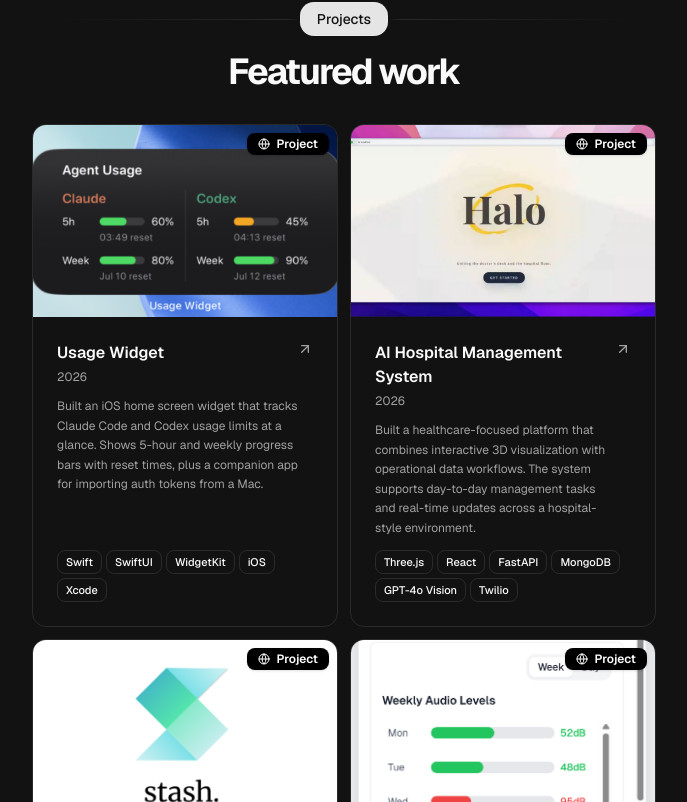
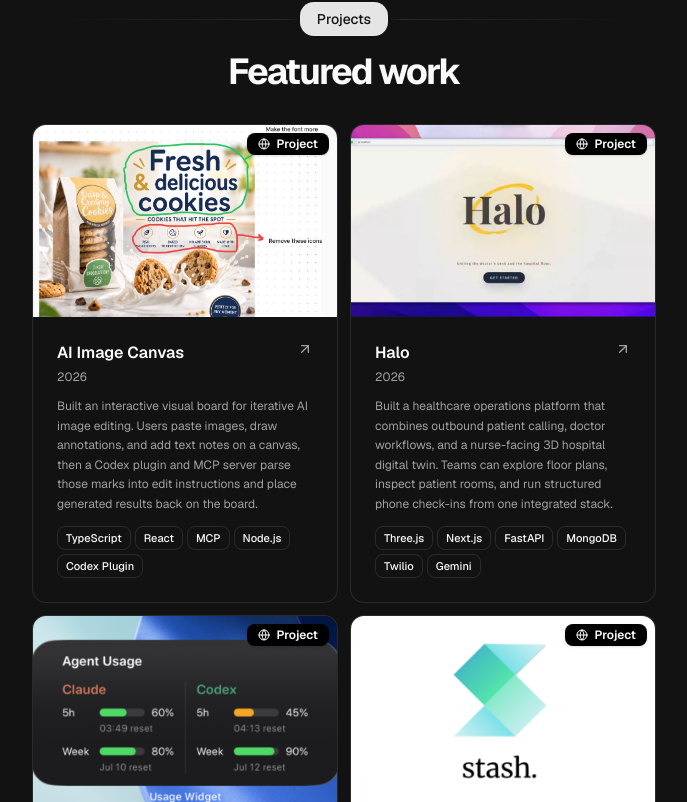
Before and after one commit to Awais-H/portfolio, a Next.js app: page / in a window 1280 px wide. Shown: the part 1338-2140 px from the top of the page, without its empty margins (296-983 px from the left). Built offline with nearby package versions, Linux system fonts and the light colour scheme.

Commit message:
Update portfolio content and UI.

```diff
--- a/src/components/project-card.tsx
+++ b/src/components/project-card.tsx
@@ -57,7 +57,7 @@
   return (
     <div
       className={cn(
-        "flex flex-col h-full border border-border rounded-xl overflow-hidden hover:ring-2 cursor-pointer hover:ring-muted transition-all duration-200",
+        "flex flex-col h-full border border-border rounded-xl overflow-hidden bg-background hover:ring-2 cursor-pointer hover:ring-muted transition-all duration-200",
         className
       )}
     >
--- a/src/components/section/contact-section.tsx
+++ b/src/components/section/contact-section.tsx
@@ -1,5 +1,4 @@
 import Link from "next/link";
-import { FlickeringGrid } from "@/components/effects/flickering-grid";
 import { DATA } from "@/data/resume";
 
 export default function ContactSection() {
@@ -12,23 +11,9 @@
       <div className="absolute -top-4 border bg-primary z-10 rounded-xl px-4 py-1 left-1/2 -translate-x-1/2">
         <span className="text-background text-sm font-medium">Contact</span>
       </div>
-      <div className="absolute inset-0 top-0 left-0 right-0 h-1/2 rounded-xl overflow-hidden">
-        <FlickeringGrid
-          className="h-full w-full"
-          squareSize={2}
-          gridGap={2}
-          style={{
-            maskImage: "linear-gradient(to bottom, black, transparent)",
-            WebkitMaskImage: "linear-gradient(to bottom, black, transparent)",
-          }}
-        />
-      </div>
       <div className="relative flex flex-col items-center gap-4 text-center">
-        <h2 className="text-3xl font-bold tracking-tighter sm:text-5xl">
-          Found me interesting?
-        </h2>
         <p className="mx-auto max-w-lg text-muted-foreground text-balance">
-          You can contact me via email at{" "}
+          Feel free to reach out at{" "}
           <Link
             href={emailHref}
             target="_blank"
@@ -36,7 +21,8 @@
             className="text-blue-500 hover:underline underline-offset-4 focus-visible:outline-none focus-visible:ring-2 focus-visible:ring-ring focus-visible:ring-offset-2 rounded-sm"
           >
             {DATA.contact.email || "you@example.com"}
-          </Link>
+          </Link>{" "}
+          :)
         </p>
       </div>
     </div>
--- a/src/components/section/projects-section.tsx
+++ b/src/components/section/projects-section.tsx
@@ -1,6 +1,7 @@
 import BlurFade from "@/components/effects/blur-fade";
 import { ProjectCard } from "@/components/project-card";
 import { DATA } from "@/data/resume";
+import { cn } from "@/lib/utils";
 
 const BLUR_FADE_DELAY = 0.04;
 
@@ -28,7 +29,12 @@
               <BlurFade
                 key={project.title}
                 delay={BLUR_FADE_DELAY * 12 + id * 0.05}
-                className="h-full"
+                className={cn(
+                  "h-full",
+                  id === DATA.projects.length - 1 &&
+                    DATA.projects.length % 2 === 1 &&
+                    "sm:col-span-2 sm:max-w-[calc(50%-0.375rem)] sm:justify-self-center"
+                )}
               >
                 <ProjectCard
                   href={project.href}
--- a/src/data/resume.tsx
+++ b/src/data/resume.tsx
@@ -217,6 +217,43 @@
   ],
   projects: [
     {
+      title: "AI Image Canvas",
+      href: "https://github.com/Awais-H/AI-Image-Canvas",
+      dates: "2026",
+      active: true,
+      description:
+        "Built an interactive visual board for iterative AI image editing. Users paste images, draw annotations, and add text notes on a canvas, then a Codex plugin and MCP server parse those marks into edit instructions and place generated results back on the board.",
+      technologies: [
+        "TypeScript",
+        "React",
+        "MCP",
+        "Node.js",
+        "Codex Plugin",
+      ],
+      links: [] as ProjectLink[],
+      image: "/projects/ai-image-canvas.png",
+      video: "",
+    },
+    {
+      title: "Halo",
+      href: "https://github.com/Awais-H/Halo",
+      dates: "2026",
+      active: true,
+      description:
+        "Built a healthcare operations platform that combines outbound patient calling, doctor workflows, and a nurse-facing 3D hospital digital twin. Teams can explore floor plans, inspect patient rooms, and run structured phone check-ins from one integrated stack.",
+      technologies: [
+        "Three.js",
+        "Next.js",
+        "FastAPI",
+        "MongoDB",
+        "Twilio",
+        "Gemini",
+      ],
+      links: [] as ProjectLink[],
+      image: "/projects/ai-hospital-management-system.png",
+      video: "",
+    },
+    {
       title: "Usage Widget",
       href: "https://github.com/Awais-H/Usage-Widget",
       dates: "2026",
@@ -229,27 +266,8 @@
       video: "",
     },
     {
-      title: "AI Hospital Management System",
-      href: "https://github.com/Dhanika-Botejue/GenAI-Genesis-2026",
-      dates: "2026",
-      active: true,
-      description:
-        "Built a healthcare-focused platform that combines interactive 3D visualization with operational data workflows. The system supports day-to-day management tasks and real-time updates across a hospital-style environment.",
-      technologies: [
-        "Three.js",
-        "React",
-        "FastAPI",
-        "MongoDB",
-        "GPT-4o Vision",
-        "Twilio",
-      ],
-      links: [] as ProjectLink[],
-      image: "/projects/ai-hospital-management-system.png",
-      video: "",
-    },
-    {
       title: "Stash",
-      href: "https://github.com/FluentFlier/stash",
+      href: "https://github.com/Awais-H/Stash",
       dates: "2026",
       active: true,
       description:
```
Also changed, not shown: public/projects/ai-image-canvas.png (added).
